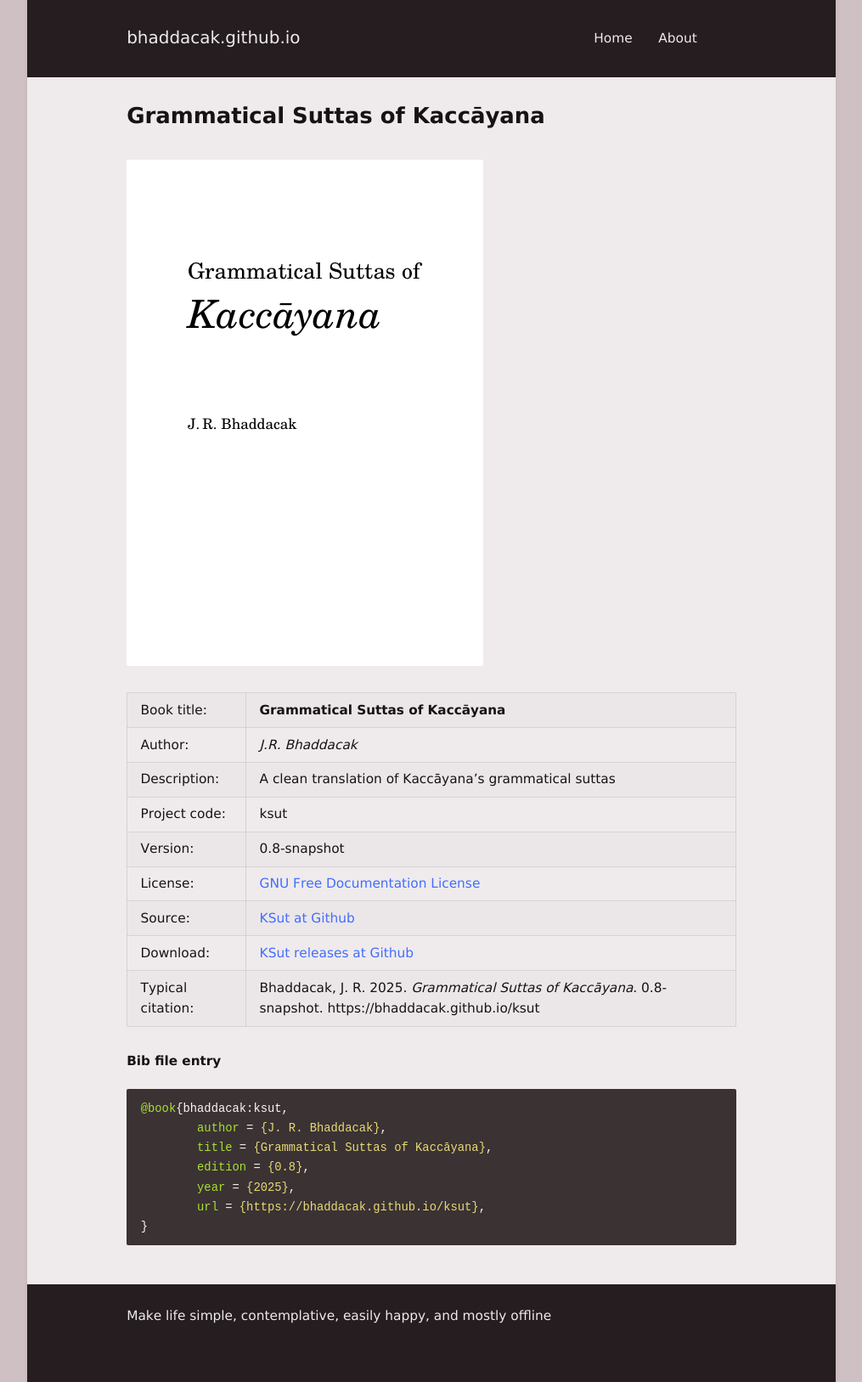
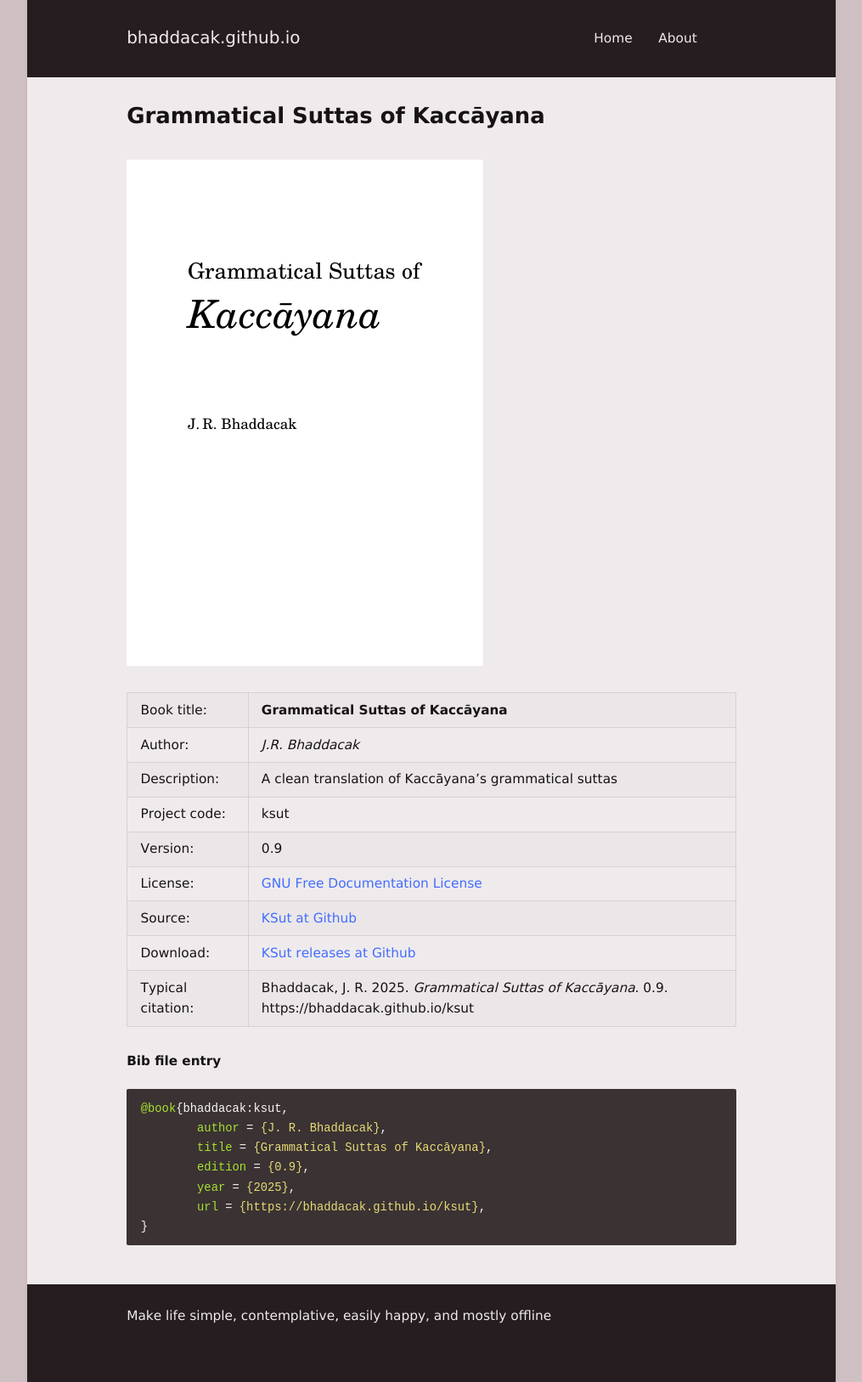
Before and after one commit to bhaddacak/bhaddacak.github.io, a Jekyll site: the page built from _pages/ksut.md, in a window 1280 px wide. Shown: the whole page at 85% size, without its empty margins (132-1147 px from the left). Built offline with Jekyll 4.4.1, drawn with Linux system fonts in a browser that asks for light colours.

Commit message:
update ksut to 0.9

```diff
--- a/_pages/ksut.md
+++ b/_pages/ksut.md
@@ -2,7 +2,7 @@
 title: "Grammatical Suttas of Kaccāyana"
 permalink: /ksut
 code: "ksut"
-version: 0.8-snapshot
+version: 0.9
 year: 2025
 ---
 
@@ -24,7 +24,7 @@ year: 2025
 @book{bhaddacak:ksut,
 	author = {J. R. Bhaddacak},
 	title = {Grammatical Suttas of Kaccāyana},
-	edition = {0.8},
+	edition = {0.9},
 	year = {2025},
 	url = {https://bhaddacak.github.io/ksut},
 }
```
Also changed, not shown: _pages/index.md (+1 -1 lines).
